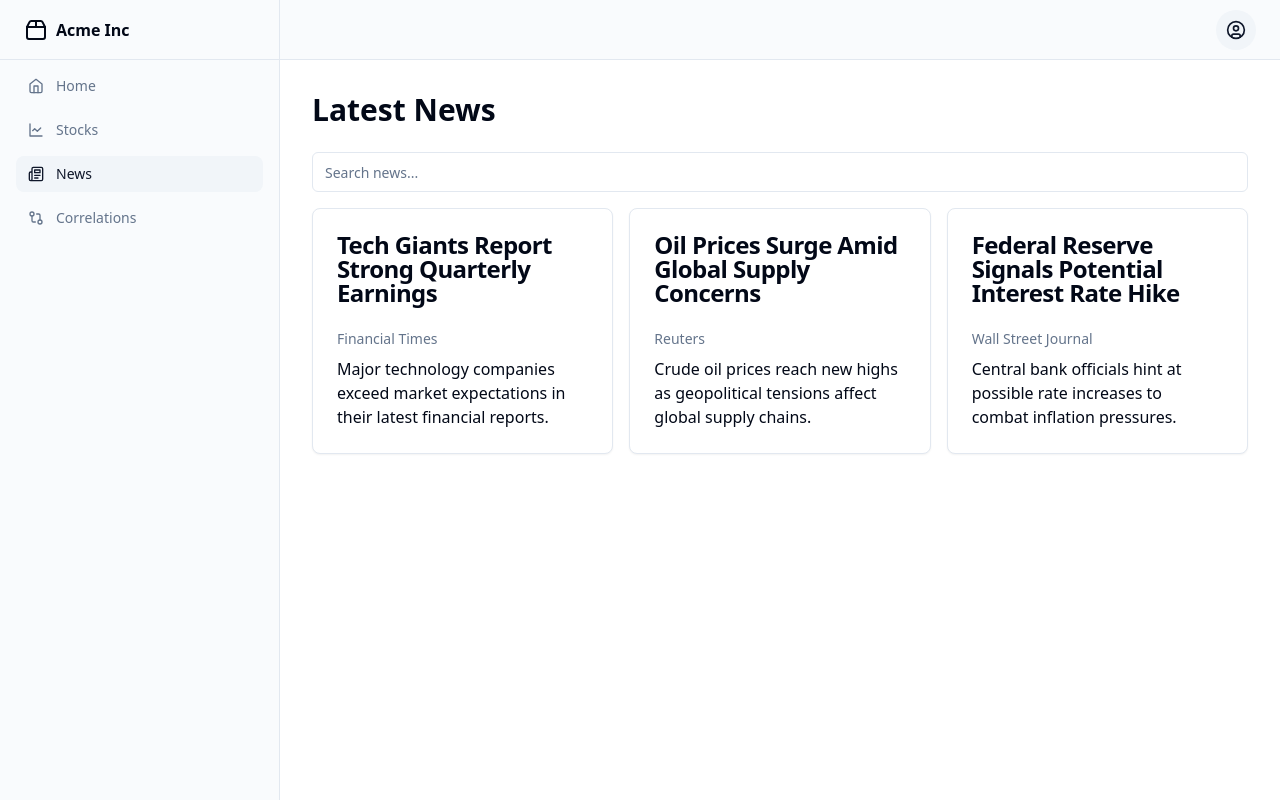
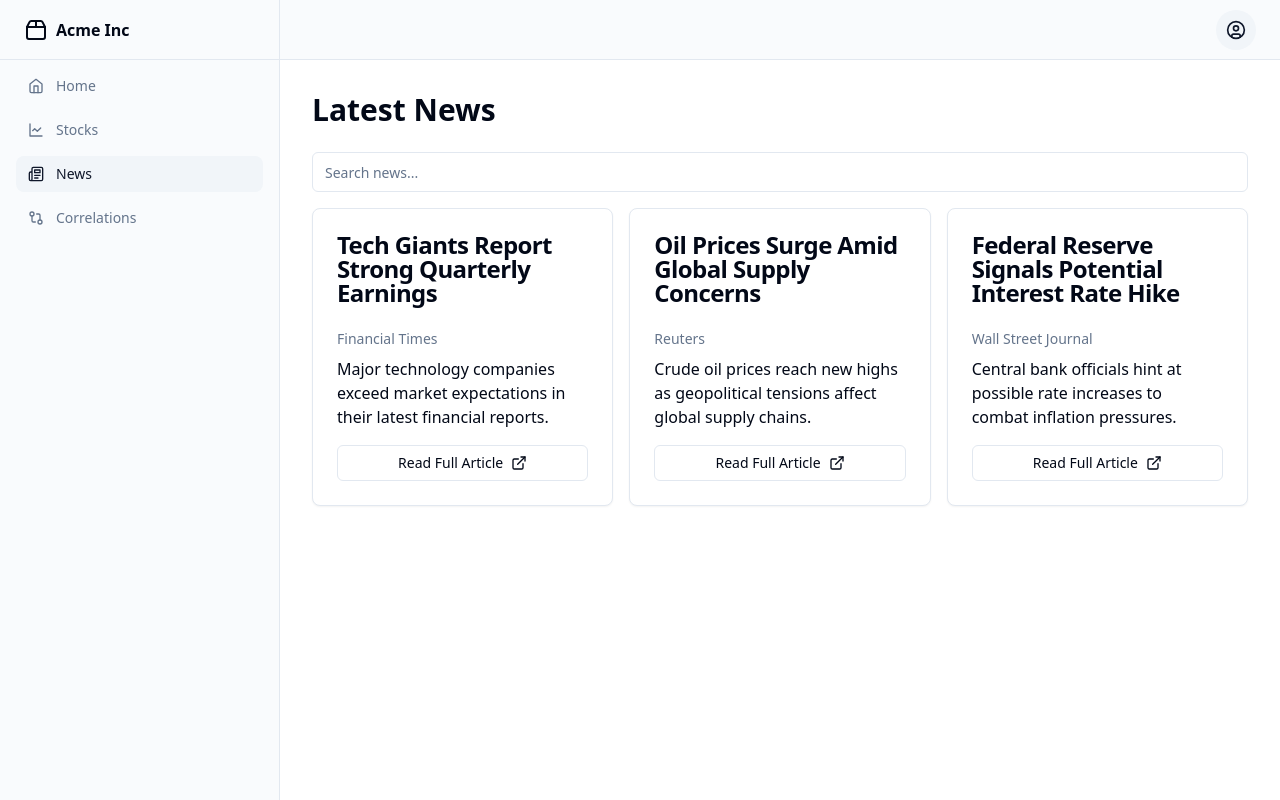
Before and after one commit to GPT-Engineer-App/stock-news-correlation, a React (Vite) app: page /news in a window 1280 px wide. Built offline with nearby package versions, Linux system fonts and the light colour scheme.

Commit message:
Update News page to open articles in new tab

```diff
--- a/src/pages/News.jsx
+++ b/src/pages/News.jsx
@@ -1,6 +1,8 @@
 import { useState } from "react";
 import { Input } from "@/components/ui/input";
 import { Card, CardContent, CardHeader, CardTitle } from "@/components/ui/card";
+import { Button } from "@/components/ui/button";
+import { ExternalLink } from "lucide-react";
 
 // Mock data for demonstration
 const mockNews = [
@@ -9,18 +11,21 @@ const mockNews = [
     title: "Tech Giants Report Strong Quarterly Earnings",
     source: "Financial Times",
     snippet: "Major technology companies exceed market expectations in their latest financial reports.",
+    url: "https://www.ft.com/content/tech-giants-earnings",
   },
   {
     id: 2,
     title: "Oil Prices Surge Amid Global Supply Concerns",
     source: "Reuters",
     snippet: "Crude oil prices reach new highs as geopolitical tensions affect global supply chains.",
+    url: "https://www.reuters.com/business/energy/oil-prices-surge",
   },
   {
     id: 3,
     title: "Federal Reserve Signals Potential Interest Rate Hike",
     source: "Wall Street Journal",
     snippet: "Central bank officials hint at possible rate increases to combat inflation pressures.",
+    url: "https://www.wsj.com/articles/federal-reserve-interest-rate-hike",
   },
 ];
 
@@ -51,7 +56,15 @@ const News = () => {
             </CardHeader>
             <CardContent>
               <p className="text-sm text-muted-foreground mb-2">{article.source}</p>
-              <p>{article.snippet}</p>
+              <p className="mb-4">{article.snippet}</p>
+              <Button
+                variant="outline"
+                size="sm"
+                className="w-full"
+                onClick={() => window.open(article.url, '_blank', 'noopener,noreferrer')}
+              >
+                Read Full Article <ExternalLink className="ml-2 h-4 w-4" />
+              </Button>
             </CardContent>
           </Card>
         ))}
```
